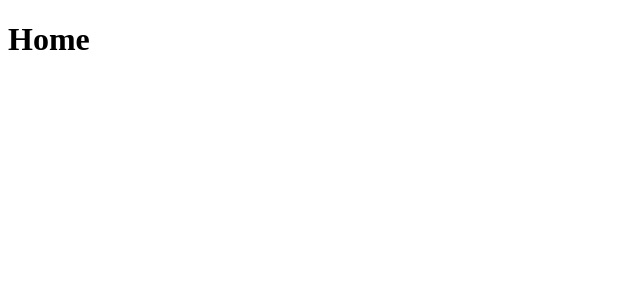
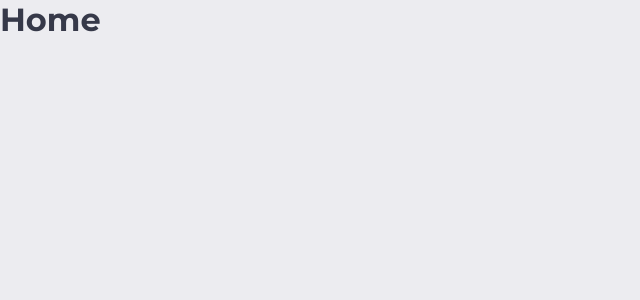
Before and after one commit to danilo-apereira/cake-university-project, a React (Vite) app in the folder cliente/: page / in a window 1280 px wide. Shown: the top 300 px of the page, without its empty margins (0-640 px from the left). Built offline with nearby package versions, Linux system fonts and the light colour scheme.

Commit message:
feat: adicionar arquivo global de estilos CSS
Adicionado arquivo de estilos globais .css para padronizar a aparência da aplicação, incluindo definições de tipografia, cores padrão e espaçamentos.

```diff
--- /dev/null
+++ b/cliente/src/assets/styles/global.css
@@ -0,0 +1,33 @@
+@import url('https://fonts.googleapis.com/css2?family=Montserrat:ital,wght@0,100..900;1,100..900&display=swap');
+
+:root {
+    --color-primary: #f288f2;
+    --color-primary-variant: #c43fc4;
+
+    --color-scd: #9b44f2;
+
+    --color-background: #ececf0;
+
+    --color-white: #fff;
+    --color-dark: #363949;
+}
+
+* {
+    margin: 0;
+    padding: 0;
+    outline: 0;
+    appearance: none;
+    border: 0;
+    text-decoration: none;
+    list-style: none;
+    box-sizing: border-box;
+}
+
+body {
+    font-family: Montserrat, sans-serif;
+    background: var(--color-background);
+    color: var(--color-dark);
+    display: flex;
+    flex-direction: column;
+    min-height: 100vh;
+}
--- a/cliente/src/main.jsx
+++ b/cliente/src/main.jsx
@@ -1,6 +1,7 @@
 import { StrictMode } from 'react'
 import { createRoot } from 'react-dom/client'
 import App from './App.jsx'
+import './assets/styles/global.css'
 
 createRoot(document.getElementById('root')).render(
   <StrictMode>
```
